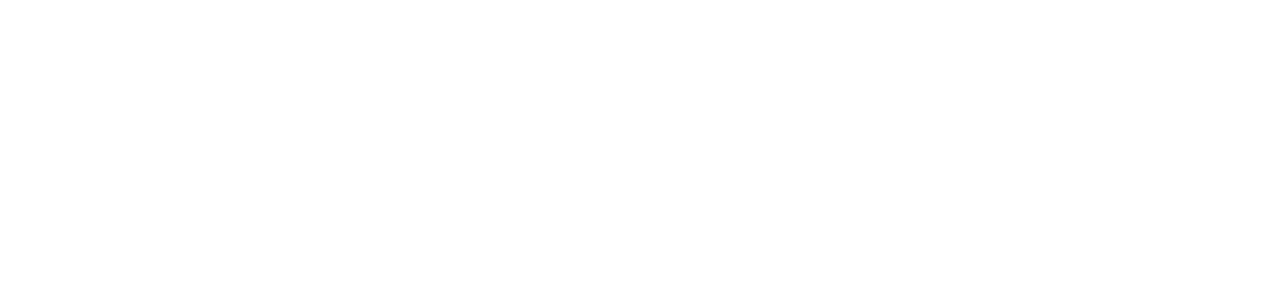
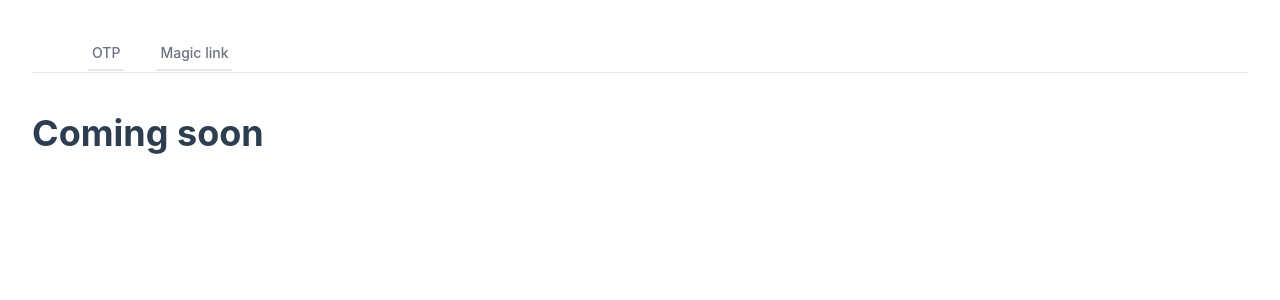
Before and after one commit to theburningmonk/passwordless-cognito-ui-demo, a Vue app: page /magic-link in a window 1280 px wide. Before the commit this address had no page. Shown: the top 300 px of the page. Built offline with nearby package versions, Linux system fonts and the light colour scheme; what @aws-amplify/ui-vue, aws-amplify would draw is missing.

Commit message:
feat: added view for magiclink

```diff
--- a/src/router/index.js
+++ b/src/router/index.js
@@ -13,6 +13,11 @@
       name: 'OTP',
       component: OtpView
     },
+    {
+      path: '/magic-link',
+      name: 'MagicLink',
+      component: () => import('../views/MagicLinkView.vue')
+    }
   ]
 })
 
--- /dev/null
+++ b/src/views/MagicLinkView.vue
@@ -0,0 +1,9 @@
+<script setup>
+import Nav from '../components/NavComponent.vue'
+</script>
+
+<template>
+  <Nav/>
+
+  <h1 class="font-bold text-4xl mb-12">Coming soon</h1>
+</template>
```
